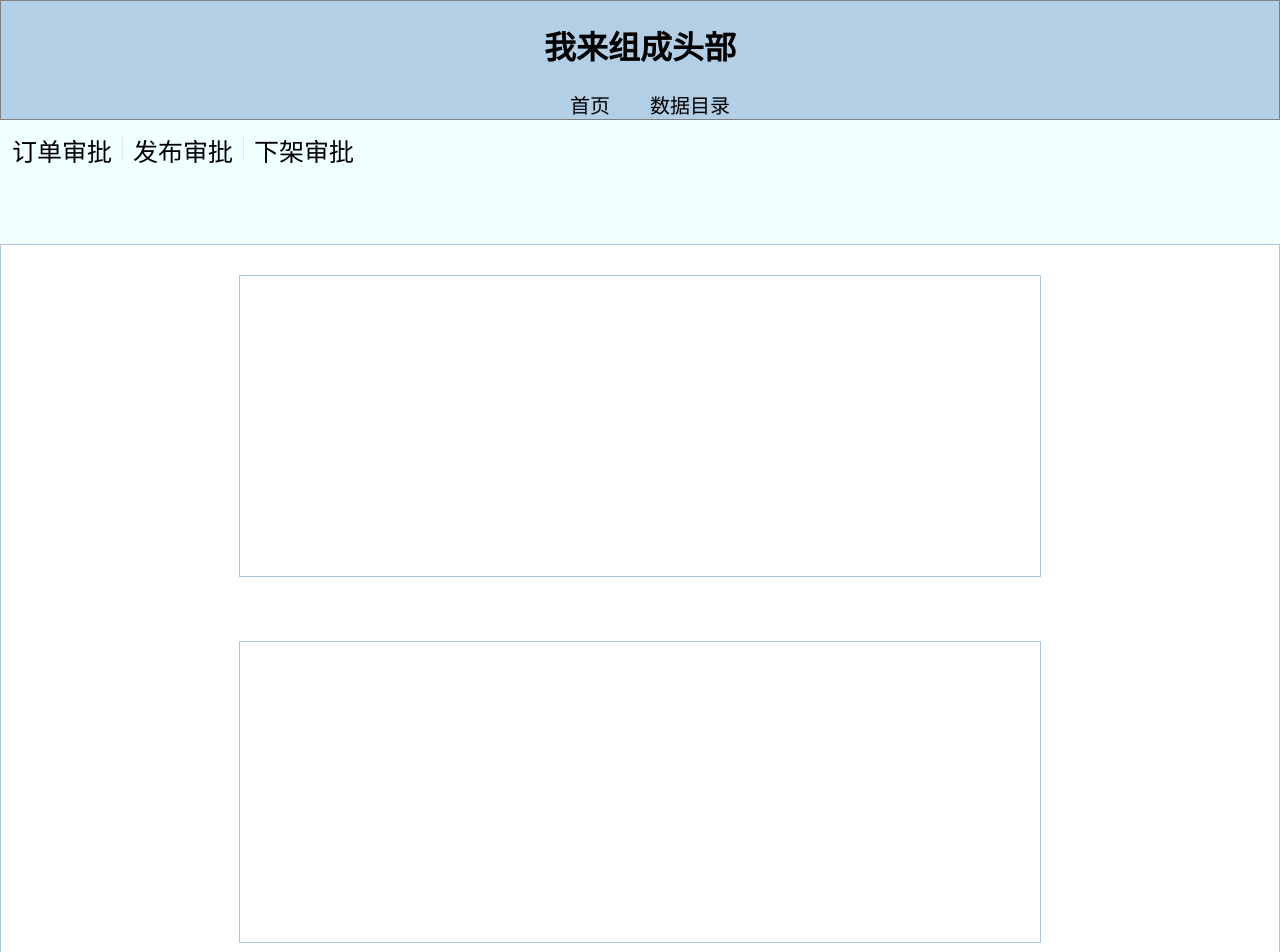
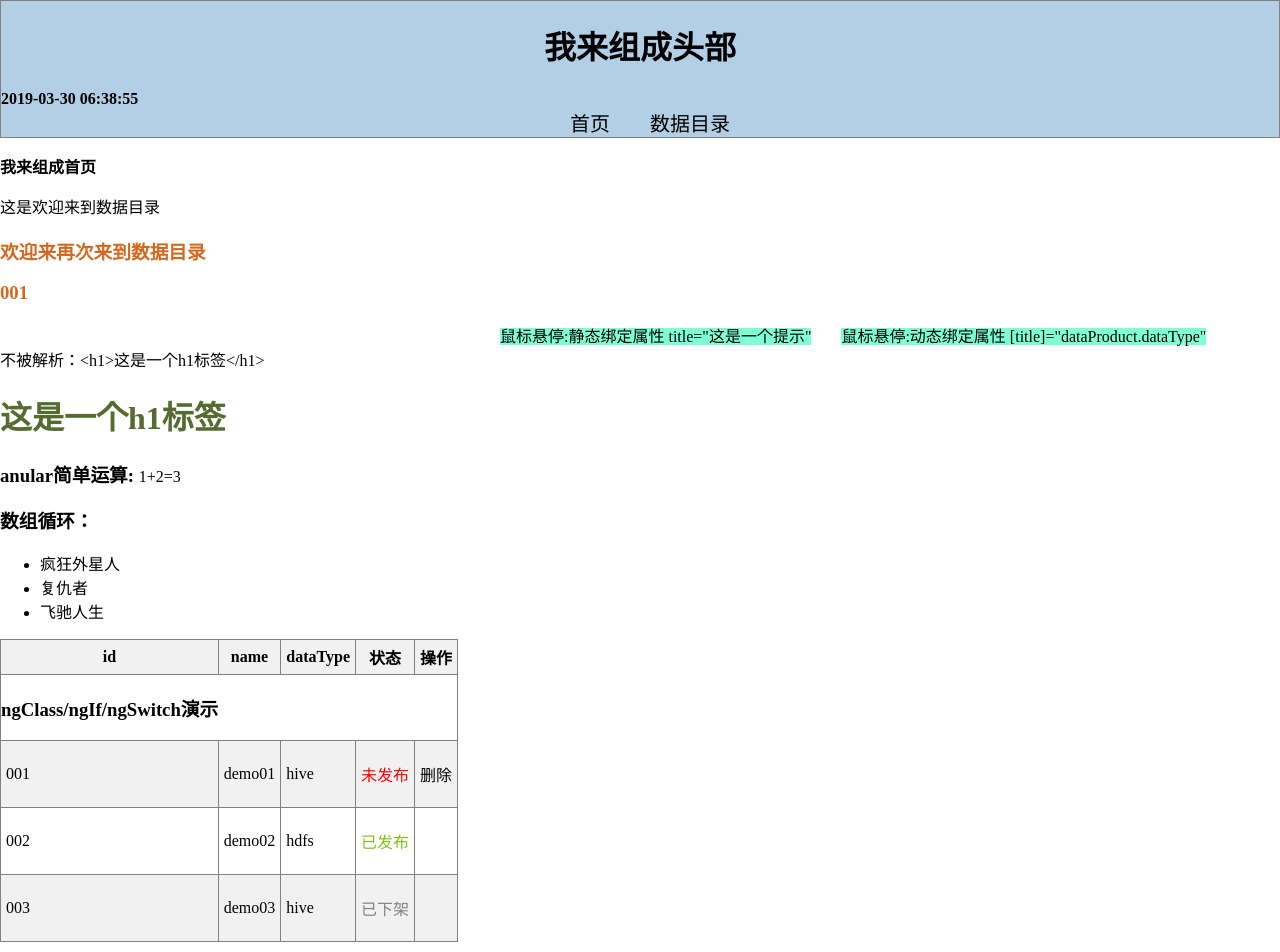
Before and after one commit to 1624071973/angulardemo, an Angular app: page / in a window 1280 px wide. Shown: the top 952 px of the page. Built offline with nearby package versions, Linux system fonts and the light colour scheme.

Commit message:
qq
Signed-off-by: 1624071973 <1624071973@qq.com>

```diff
--- a/src/app/app.component.html
+++ b/src/app/app.component.html
@@ -1,5 +1,5 @@
 <!--The content below is only a placeholder and can be replaced.-->
-
-<app-data-market></app-data-market>
+<app-hear id="hear"></app-hear>
+<app-main></app-main>
 
 <router-outlet></router-outlet>
--- a/src/app/app.module.ts
+++ b/src/app/app.module.ts
@@ -5,12 +5,14 @@ import { AppRoutingModule } from './app-routing.module';
 import { AppComponent } from './app.component';
 import { DataMarketComponent } from './components/data-market/data-market.component';
 import { HearComponent } from './components/hear/hear.component';
+import { MainComponent } from './components/main/main.component';
 
 @NgModule({
   declarations: [
     AppComponent,
     DataMarketComponent,
-    HearComponent
+    HearComponent,
+    MainComponent
   ],
   imports: [
     BrowserModule,
--- a/src/app/components/data-market/data-market.component.html
+++ b/src/app/components/data-market/data-market.component.html
@@ -1,4 +1,4 @@
-<app-hear id="hear"></app-hear>
+
 <div id="dataMarket">
   <div class="order">
     <ul class="orderMenu" style="list-style:none">
--- a/src/app/components/hear/hear.component.html
+++ b/src/app/components/hear/hear.component.html
@@ -1,6 +1,6 @@
 <div id="hear" style="background-color: #B2CFE5;margin: 0 ;min-height: 100px;border: gray solid 1px">
   <h1 id="title" style="text-align: center;">我来组成头部</h1>
-
+<b>{{date|date:'yyyy-MM-dd HH:mm:ss'}}</b>
 <div class="menu">
 
     <ul class="menu-title">
--- a/src/app/components/hear/hear.component.ts
+++ b/src/app/components/hear/hear.component.ts
@@ -1,4 +1,4 @@
-import { Component, OnInit } from '@angular/core';
+import {Component, OnInit} from '@angular/core';
 
 @Component({
   selector: 'app-hear',
@@ -7,7 +7,10 @@ import { Component, OnInit } from '@angular/core';
 })
 export class HearComponent implements OnInit {
 
-  constructor() { }
+public date:any=new Date();
+
+  constructor() {
+  }
 
   ngOnInit() {
   }
--- /dev/null
+++ b/src/app/components/main/main.component.css
@@ -0,0 +1,22 @@
+table tr:nth-child(odd) {
+    background-color: #f1f1f1;
+  }
+  table tr:nth-child(even) {
+    background-color: #ffffff;
+  }
+  table, th , td {
+    border: 1px solid grey;
+    border-collapse: collapse;
+    padding: 5px;
+  }
+
+  .red{
+      color: red
+  }
+
+  .green{
+      color: rgb(126, 194, 25)
+  }
+  .gray{
+      color:gray
+  }
--- /dev/null
+++ b/src/app/components/main/main.component.html
@@ -0,0 +1,63 @@
+<div>
+  <p>
+    <b>
+      {{tltle}}
+    </b>
+  </p>
+
+  <p>
+    这是{{msg}}
+  </p>
+
+  <h3 style="color: chocolate">{{msg2}}</h3>
+
+  <h3 style="color: chocolate">{{dataProduct.id}}</h3>
+
+  <span title="这是一个提示" style="margin: 0 30px 100px 500px;height: 50px;background-color: aquamarine">鼠标悬停:静态绑定属性 title="这是一个提示"</span>
+  <span [title]="dataProduct.dataType" style="height: 50px;background-color: aquamarine">鼠标悬停:动态绑定属性 [title]="dataProduct.dataType" </span>
+
+
+  <div>不被解析：{{txtContent}}</div>
+  <div [innerHTML]="txtContent" style="color: darkolivegreen"></div>
+
+  <h3 style="display: inline">anular简单运算: </h3>
+  <span>1+2={{1 + 2}}</span>
+  <div>
+    <h3>数组循环：</h3>
+<ul>
+  <li *ngFor="let item of movies">{{item}}</li>
+</ul>
+
+<table>
+<tr>
+  <th>id</th>
+  <th>name</th>
+  <th>dataType</th>
+  <th>状态</th>
+  <th>操作</th>
+</tr>
+
+<h3>ngClass/ngIf/ngSwitch演示</h3>
+<tr *ngFor="let item of dataProductList" >
+  <td>{{item.id}}</td>
+  <td>{{item.name}}</td>
+  <td>{{item.dataType}}</td>
+  <td><span [ngSwitch]="item.status" [ngClass]="{'red': item.status==0,'green':item.status==1,'gray':item.status==2}">
+  <p *ngSwitchCase="0">
+  未发布
+  </p>
+  <p *ngSwitchCase="1">
+  已发布
+  </p>
+  <p *ngSwitchCase="2">
+  已下架
+  </p>
+  </span></td>
+  <td ><a *ngIf="item.status==0"  href="javaScript:void(0)">删除</a></td>
+</tr>
+</table>
+
+
+
+  </div>
+</div>
--- /dev/null
+++ b/src/app/components/main/main.component.ts
@@ -0,0 +1,57 @@
+import {Component, OnInit} from '@angular/core';
+
+@Component({
+  selector: 'app-main',
+  templateUrl: './main.component.html',
+  styleUrls: ['./main.component.css']
+})
+export class MainComponent implements OnInit {
+  // 定义数据的几种方式
+  public tltle = '我来组成首页';
+
+  msg: string = '欢迎来到数据目录';
+
+  public msg2: any = '欢迎来再次来到数据目录';
+
+  public dataProduct: object = {
+    id: '001',
+    dataType: 'hive'
+  };
+
+  public txtContent = '<h1>这是一个h1标签</h1>';
+
+  // 定义数组
+  movies = ['疯狂外星人', '复仇者', '飞驰人生']
+
+  dataProductList: any[] = [
+    {
+      id: '001',
+      name: 'demo01',
+      dataType: 'hive',
+      status: 0   //状态0：未发布；1：已发布；2：已下架
+    },
+    {
+      id: '002',
+      name: 'demo02',
+      dataType: 'hdfs',
+      status: 1
+    },
+    {
+      id: '003',
+      name: 'demo03',
+      dataType: 'hive',
+      status: 2
+    }
+  ]
+
+
+  isOption: boolean = true;
+
+  constructor() {
+    console.log(this.movies);
+  }
+
+  ngOnInit() {
+  }
+
+}
```
Also changed, not shown: 1 other file (tests, documents, lock files or other folders).
